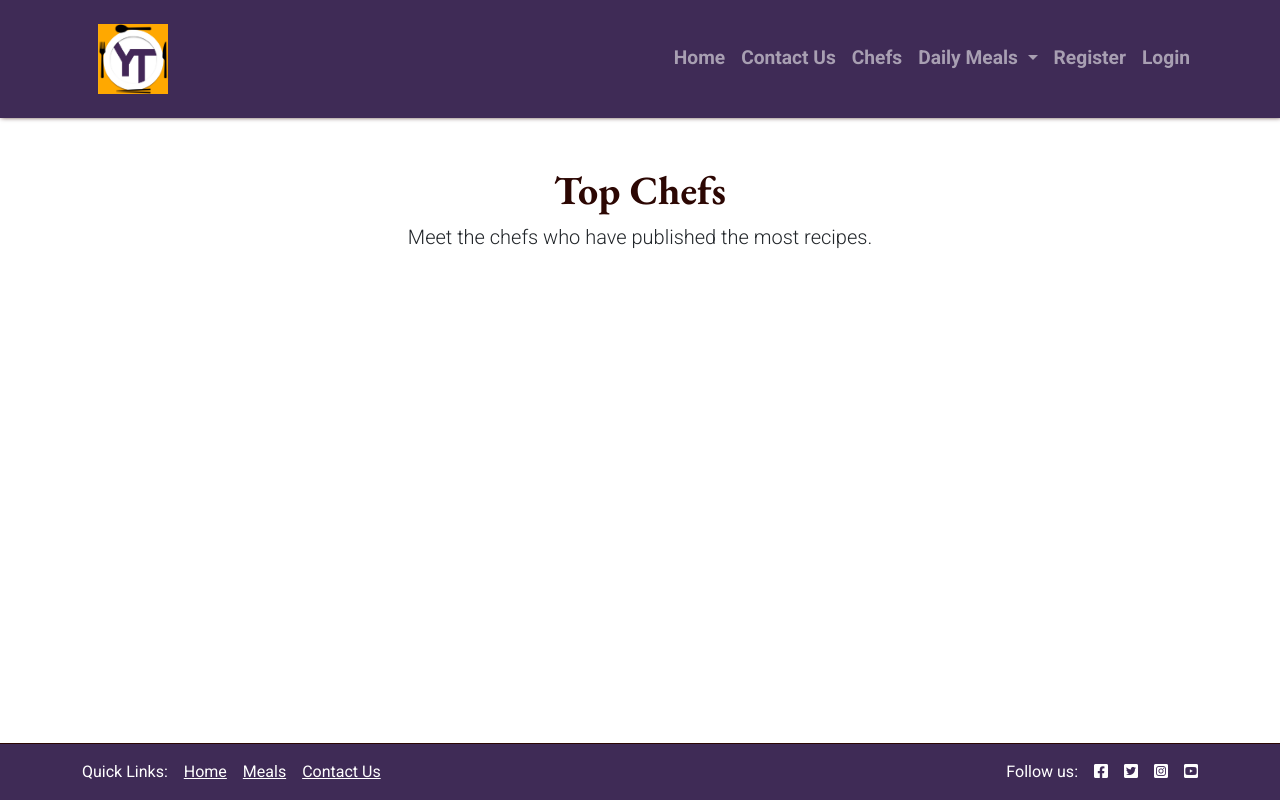
After one commit to SonaliP11/yummytummy, a Django app: page /chef/ in a window 1280 px wide. The commit adds this page. Run offline with Django 4.2, Linux system fonts and the light colour scheme; data that the repository does not hold is empty.

Commit message:
Add chef page and update navigation

```diff
--- /dev/null
+++ b/recipes/templates/recipes/chef.html
@@ -0,0 +1,34 @@
+{% extends "base.html" %}
+{% load static %}
+{% block title %}Top Chefs{% endblock %}
+
+{% block content %}
+
+<!-- Top Chefs Header -->
+<div class="container-fluid text-center mt-4">
+    <h1>Top Chefs</h1>
+    <p class="lead">Meet the chefs who have published the most recipes.</p>
+</div>
+
+<!-- Top Chefs Section -->
+<div class="container mt-4">
+    <div class="row d-flex">
+        {% for chef in top_chefs %}
+            <div class="col-md-6 mb-4 d-flex align-items-stretch">
+                <div class="card flex-grow-1">
+                    <div class="card-body">
+                        <h4 class="card-title">{{ chef.username }}</h4>
+                        <p class="card-text">Number of Recipes: {{ chef.recipe_count }}</p>
+                        <p class="mt-3">Recipes:</p>
+                        <ul>
+                            {% for recipe in chef.recipes %}
+                                <li>{{ recipe.title }}</li>
+                            {% endfor %}
+                        </ul>
+                    </div>
+                </div>
+            </div>
+        {% endfor %}
+    </div>
+</div>
+{% endblock %}
--- a/recipes/templates/recipes/index.html
+++ b/recipes/templates/recipes/index.html
@@ -29,8 +29,8 @@
             <div class="carousel-item">
                 <div class="hero-image hero-image-3">
                     <div class="hero-text text-center text-white">
-                        <h1>Sizzling Dishes: By Our Chefs!</h1>
-                        <a href="{% url 'home' %}#breakfast" class="btn btn-primary btn-lg">Recipes</a>
+                        <h1>Sizzling Success: Chef of the Month!</h1>
+                        <a href="{% url 'chef' %}" class="btn btn-primary btn-lg">Chefs</a>
                     </div>
                 </div>
             </div>
--- a/recipes/urls.py
+++ b/recipes/urls.py
@@ -3,6 +3,7 @@ from django.urls import path
 
 urlpatterns = [
     path('', views.RecipeList.as_view(), name='home'),
+    path('chef/', views.chef, name='chef'),
     path('<slug:slug>/', views.recipe_detail, name='recipe_detail'),
     path('<slug:slug>/edit_comment/<int:comment_id>', views.comment_edit, name='comment_edit'),
     path('<slug:slug>/delete_comment/<int:comment_id>', views.comment_delete, name='comment_delete'),
--- a/recipes/views.py
+++ b/recipes/views.py
@@ -2,15 +2,48 @@ from django.shortcuts import render, get_object_or_404, reverse
 from django.views import generic
 from django.contrib import messages
 from django.http import HttpResponseRedirect
+from django.db.models import Count
+from django.contrib.auth.models import User
 from .models import Recipe, Comment
 from .forms import CommentForm
 
 
 # Create your views here.
+
+def chef(request):
+    """
+    Display the chef page.
+
+    **Context**
+
+    ``top_chefs``
+        A list of dictionaries containing the top chefs and their recipe counts.
+
+    **Template:**
+
+    :template:`recipes/chef.html`
+    """
+    recipes = Recipe.objects.values('author__username', 'author__id').annotate(recipe_count=Count('author')).order_by('-recipe_count')[:2]
+
+    top_chefs = []
+
+    for recipe in recipes:
+        user = get_object_or_404(User, id=recipe['author__id'])
+        top_chefs.append({
+            'username': user.username,
+            'recipe_count': recipe['recipe_count'],
+            'recipes': Recipe.objects.filter(author=user)
+        })
+
+    template_name = 'recipes/chef.html'
+    return render(request, template_name, {"top_chefs": top_chefs})
+
+
 class RecipeList(generic.ListView):
     queryset = Recipe.objects.filter(status=1).order_by('-created_on')
     template_name = 'recipes/index.html'
     paginate_by = 12
+
 
 
 def recipe_detail(request, slug):
--- a/tastystar/settings.py
+++ b/tastystar/settings.py
@@ -28,7 +28,7 @@ TEMPLATES_DIR = os.path.join(BASE_DIR, 'templates')
 SECRET_KEY = os.environ.get("SECRET_KEY")
 
 # SECURITY WARNING: don't run with debug turned on in production!
-DEBUG = True
+DEBUG = False
 
 ALLOWED_HOSTS = ['127.0.0.1','yummy-tummy-582bc957dc87.herokuapp.com']
 
--- a/templates/base.html
+++ b/templates/base.html
@@ -53,6 +53,10 @@
               <li class="nav-item">
                 <a class="nav-link {% if request.path == about_url %}active{%endif%}" aria-current="page"
                   href="{% url 'about' %}">Contact Us</a>
+              </li>
+              <li class="nav-item">
+                <a class="nav-link {% if request.path == chef_ur %} active{%endif%}" aria-current="page"
+                  href="{% url 'chef' %}">Chefs</a>
               </li>
               </li>
               <li class="nav-item dropdown">
```
Also changed, not shown: 5 other files.
